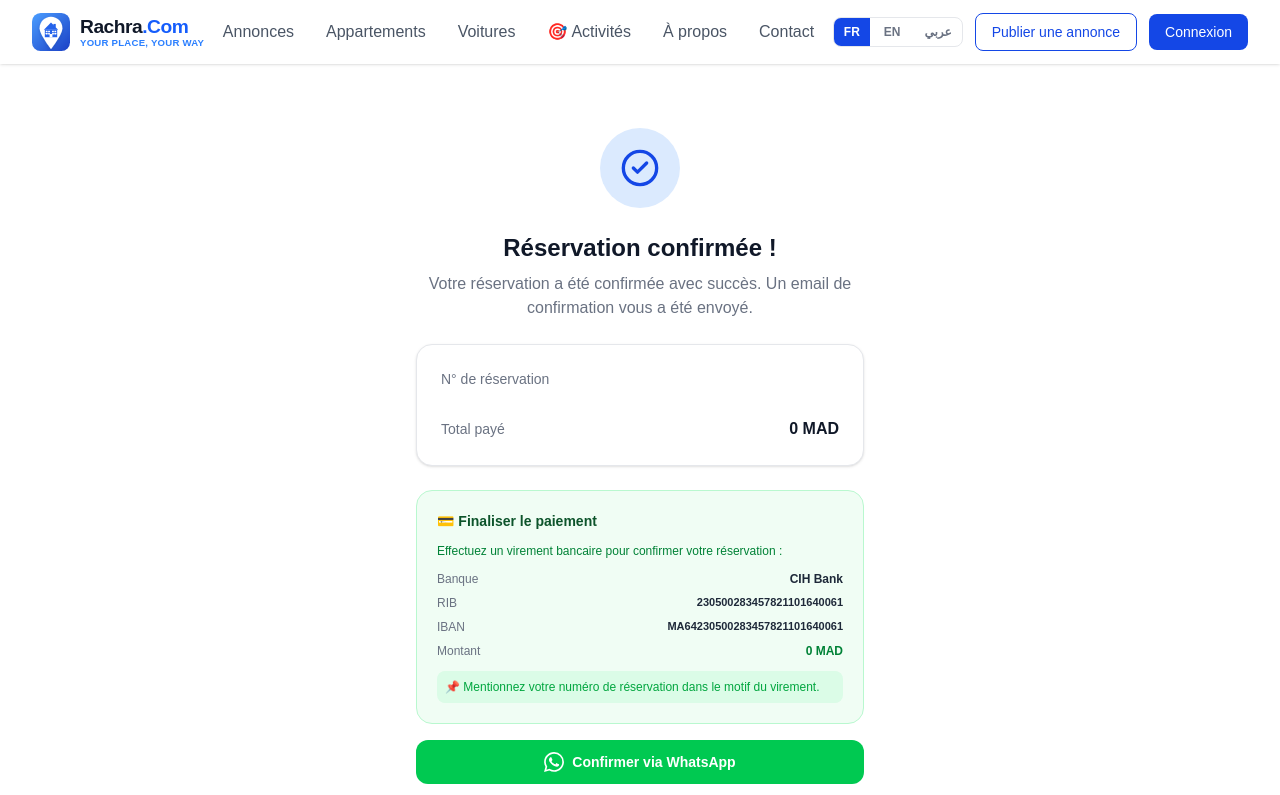
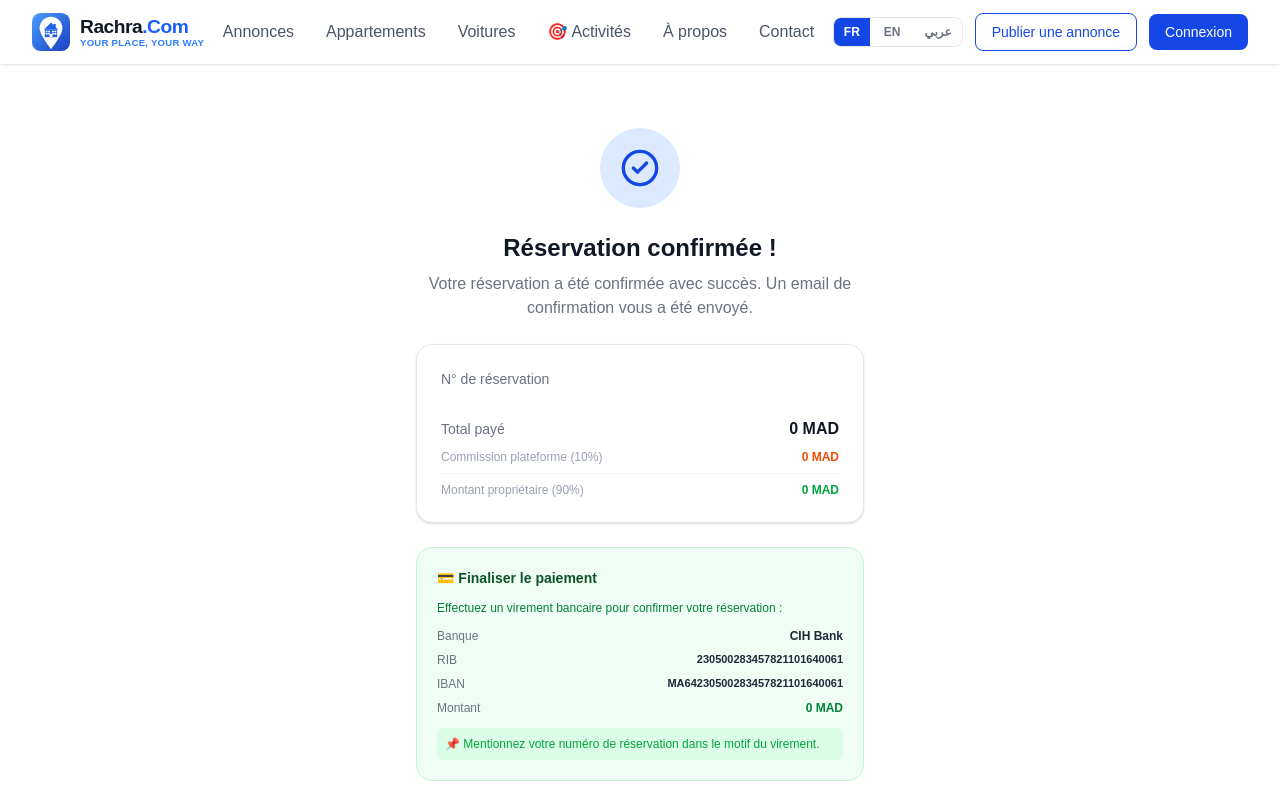
Before and after one commit to elboujjoufimajid-pixel/locafy, a Next.js app: page /checkout/success in a window 1280 px wide. Shown: the top 795 px of the page. Built offline with nearby package versions, Linux system fonts and the light colour scheme.

Commit message:
feat: add 10% platform commission breakdown on success page

```diff
--- a/app/checkout/success/page.tsx
+++ b/app/checkout/success/page.tsx
@@ -15,6 +15,8 @@ function SuccessContent() {
   const reservationId = searchParams.get("reservationId");
   const listingId = searchParams.get("listingId");
   const total = Number(searchParams.get("total") || 0);
+  const commission = Math.round(total * 0.10);
+  const ownerAmount = total - commission;
   const listing = listingId ? getListingById(listingId) : null;
 
   const s = t.success;
@@ -55,9 +57,19 @@ function SuccessContent() {
             </div>
           )}
 
-          <div className="pt-3 flex justify-between items-center">
-            <span className="text-sm text-gray-500">{s.totalPaid}</span>
-            <span className="font-bold text-gray-900">{formatPrice(total)}</span>
+          <div className="pt-3 space-y-2">
+            <div className="flex justify-between items-center">
+              <span className="text-sm text-gray-500">{s.totalPaid}</span>
+              <span className="font-bold text-gray-900">{formatPrice(total)}</span>
+            </div>
+            <div className="flex justify-between items-center text-xs">
+              <span className="text-gray-400">Commission plateforme (10%)</span>
+              <span className="text-orange-600 font-semibold">{formatPrice(commission)}</span>
+            </div>
+            <div className="flex justify-between items-center text-xs border-t border-gray-100 pt-2">
+              <span className="text-gray-400">Montant propriétaire (90%)</span>
+              <span className="text-green-600 font-semibold">{formatPrice(ownerAmount)}</span>
+            </div>
           </div>
         </div>
 
```
